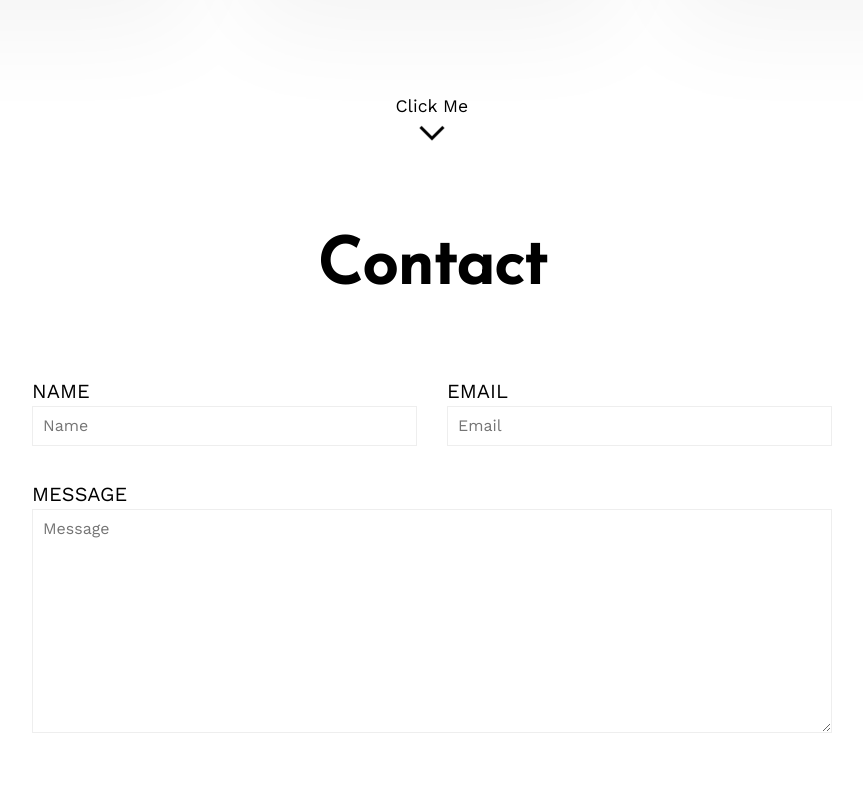
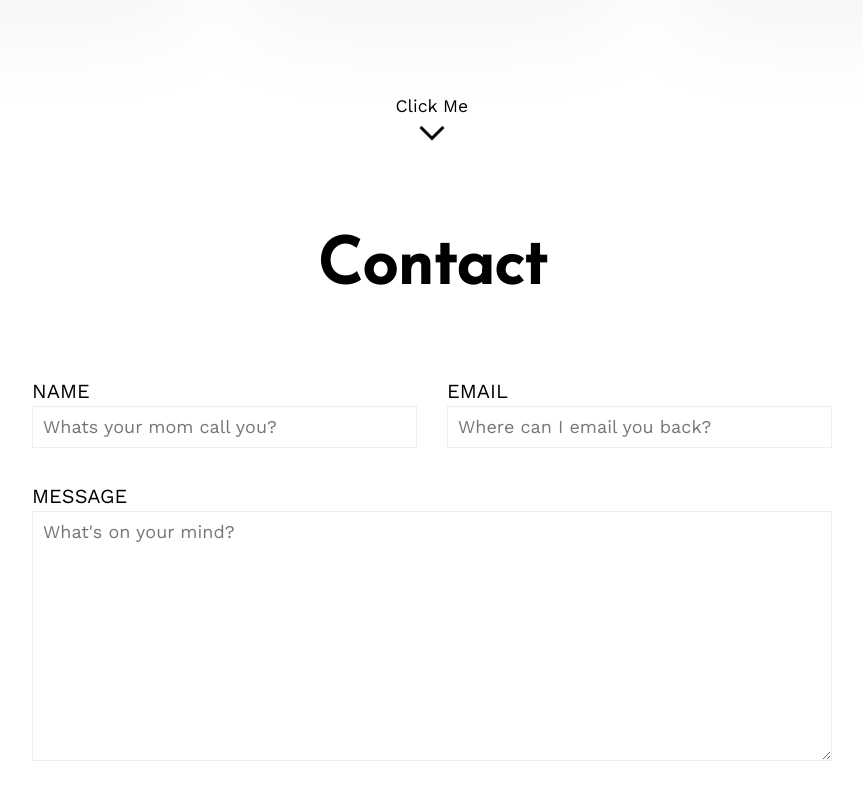
Before and after one commit to KyleS-99/Portfolio-Site, a React (Create React App) app in the folder client/: page / in a window 1280 px wide. Shown: the part 2860-3659 px from the top of the page, without its empty margins (208-1071 px from the left). Built offline with nearby package versions, Linux system fonts and the light colour scheme.

Commit message:
Changed html/jsx and some styles

```diff
--- a/client/src/components/Contact.js
+++ b/client/src/components/Contact.js
@@ -34,6 +34,7 @@ const LabelContainer = styled.div`
     & > input, textarea {
         outline: none;
         border: 1px solid #eee;
+        font-size: 18px;
     }
 `;
 
@@ -55,6 +56,7 @@ const TextArea = styled.textarea`
     width: 100%;
     box-sizing: border-box;
     padding: 10px;
+    resize: vertical;
 `;
 
 const Label = styled.label`
@@ -88,7 +90,7 @@ class Contact extends Component {
                                     <Label htmlFor="name">name</Label>
                                     <Input
                                         onChange={this.onChange}
-                                        placeholder="Name"
+                                        placeholder="Whats your mom call you?"
                                         value={name}
                                         name="name"
                                         id="name"
@@ -99,7 +101,7 @@ class Contact extends Component {
                                     <Label htmlFor="email">email</Label>
                                     <Input
                                         onChange={this.onChange}
-                                        placeholder="Email"
+                                        placeholder="Where can I email you back?"
                                         value={email}
                                         name="email"
                                         id="email"
@@ -120,7 +122,7 @@ class Contact extends Component {
                                 <Label htmlFor="message">message</Label>
                                 <TextArea
                                     onChange={this.onChange}
-                                    placeholder="Message"
+                                    placeholder="What's on your mind?"
                                     value={message}
                                     name="message"
                                     id="message"
```
